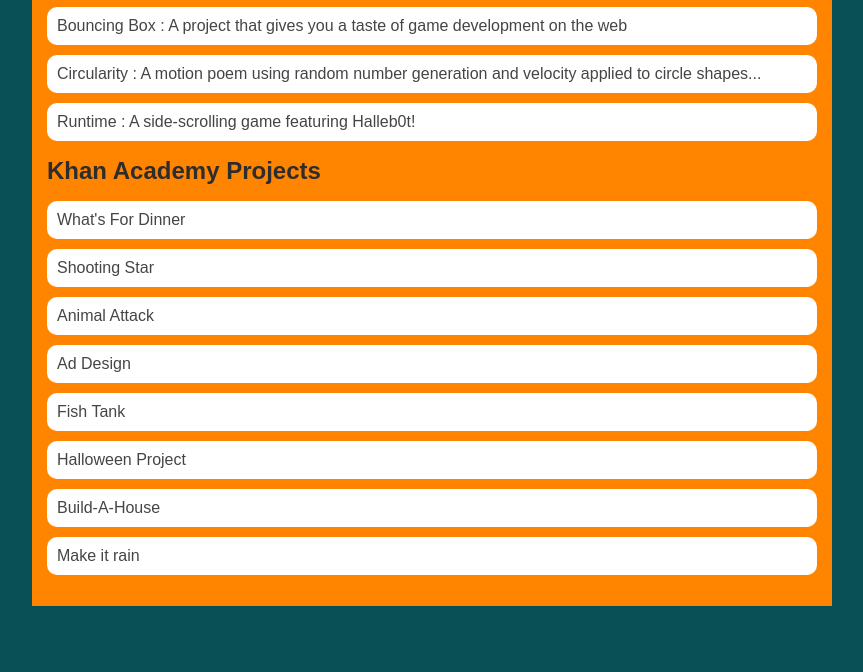
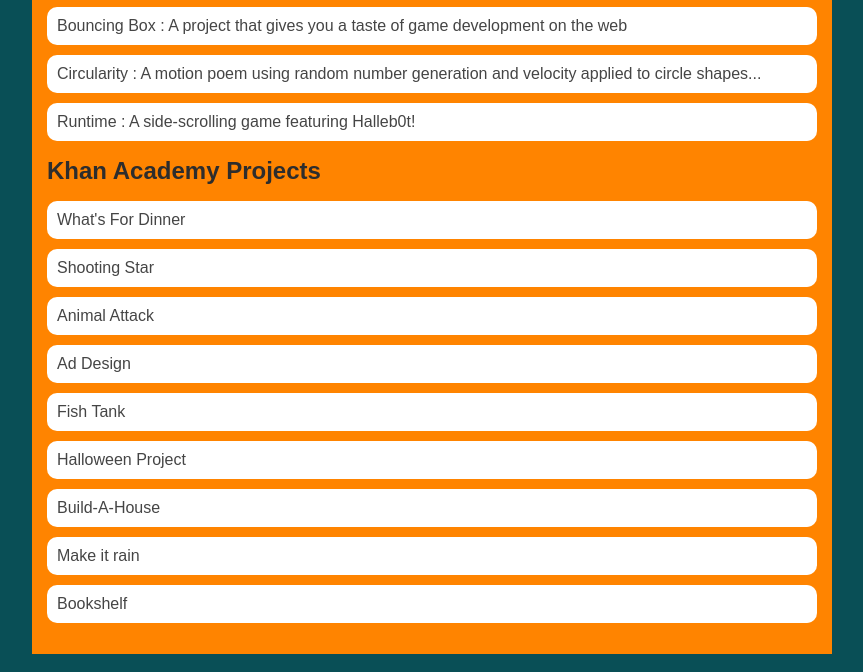
Before and after one commit to russellamato/russellamato.github.io, a plain HTML site: page portfolio.html in a window 1280 px wide. Shown: the part 197-869 px from the top of the page, without its empty margins (208-1071 px from the left). Before the commit the page ends 821 px from the top, so only its background shows below. Drawn offline with Linux system fonts and the light colour scheme.

Commit message:
added bookshelf

```diff
--- a/portfolio.html
+++ b/portfolio.html
@@ -36,6 +36,7 @@
                         <li><a href = https://www.khanacademy.org/computer-programming/halloween-project/5381196242272256>Halloween Project</a></li>
                         <li><a href = https://www.khanacademy.org/computer-programming/construction-on-wheels/6683675737112576> Build-A-House</a></li>
                         <li><a href = https://www.khanacademy.org/computer-programming/bullet-hell/5955746967240704>Make it rain</a></li>
+                        <li><a href = https://www.khanacademy.org/computer-programming/spin-off-of-project-bookshelf/6450649790857216>Bookshelf</a></li>
                     </ul>
                 </div>
             </main>
```
